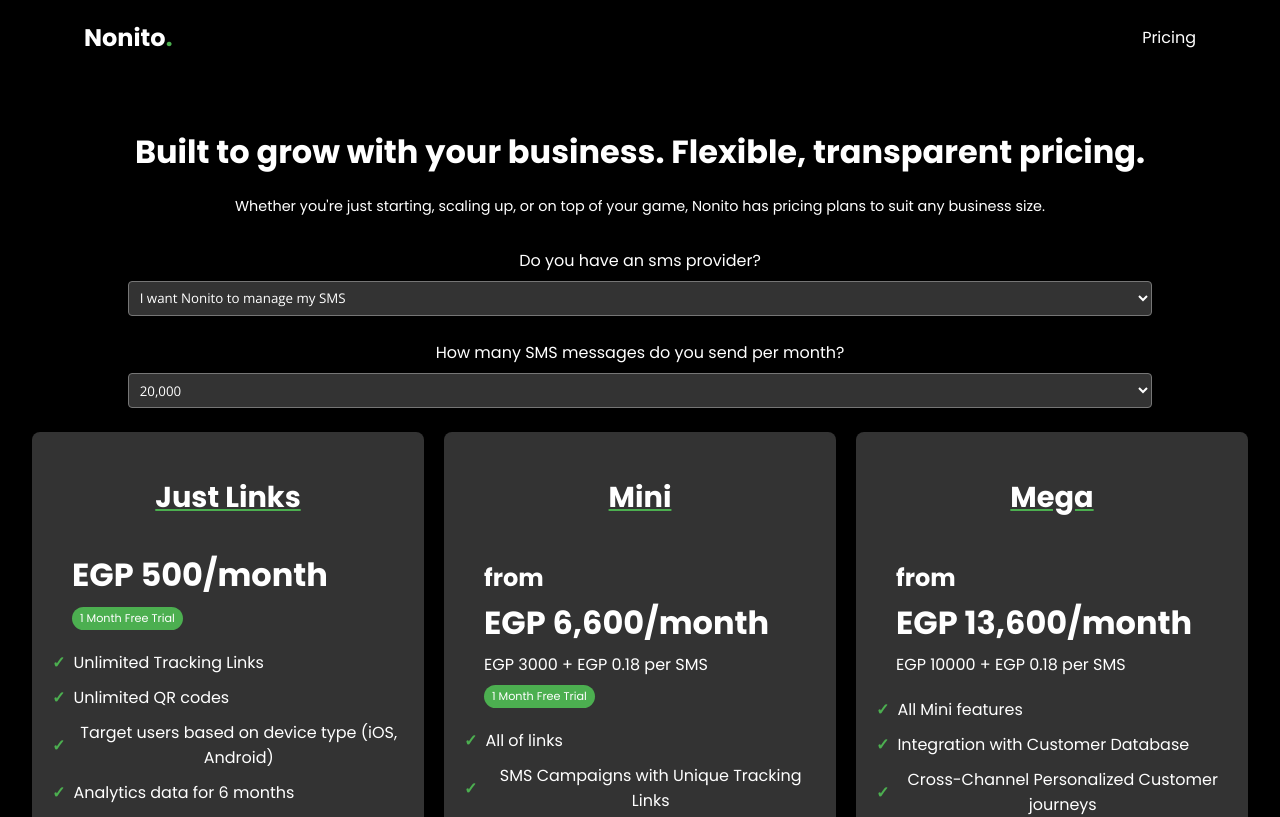
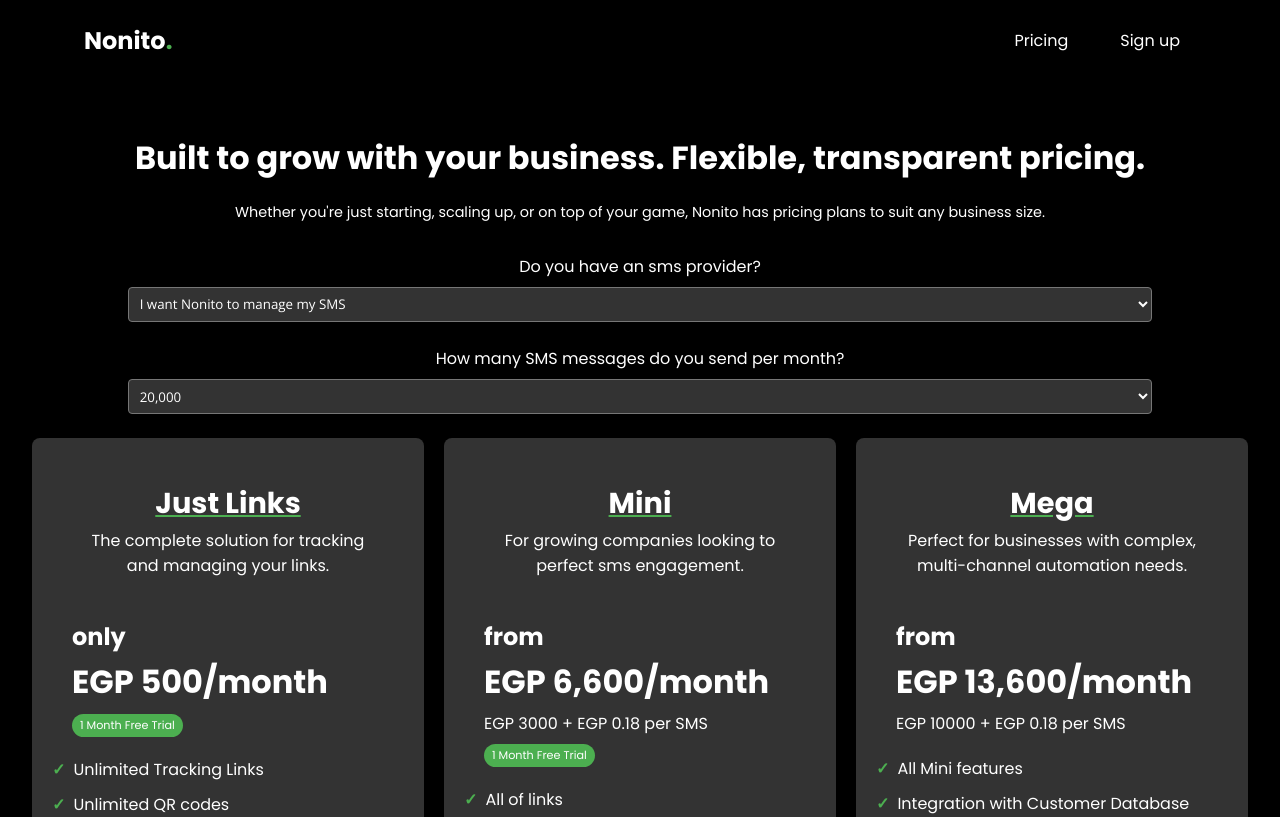
Before and after one commit to Shoffly/nonito_landing, a Next.js app: page /pricing in a window 1280 px wide. Shown: the top 817 px of the page. Built offline with nearby package versions, Linux system fonts and the light colour scheme.

Commit message:
uppdated a ton of things

```diff
--- a/components/Nav.js
+++ b/components/Nav.js
@@ -6,15 +6,18 @@ export default function Nav() {
   return (
     <nav className={styles.nav}>
       <Link href="/">
-      <div className={styles.logo}>
-        Nonito<span className={styles.dot}>.</span>
+        <div className={styles.logo}>
+          Nonito<span className={styles.dot}>.</span>
+        </div>
+      </Link>
+      <div className={styles.navLinks}>
+        <Link href="/pricing">
+          <div className={styles.navButton}>Pricing</div>
+        </Link>
+        <Link href="https://mini.nonito.xyz/signup">
+          <div className={styles.navButton}>Sign up</div>
+        </Link>
       </div>
-        </Link>
-      <Link href="/pricing">
-        <div className={styles.pricing}>
-          Pricing
-        </div>
-          </Link>
     </nav>
   );
 }
--- a/pages/pricing.js
+++ b/pages/pricing.js
@@ -1,11 +1,18 @@
-import React, { useState } from 'react';
+import React, { useState, useEffect } from 'react';
 import styles from '/styles/pricing.module.css';
 import Nav from "../components/Nav";
 import Link from 'next/link';
+import { usePostHog } from 'posthog-js/react'  // Add this import
 
 const PricingPage = () => {
+  const posthog = usePostHog()  // Add this line
   const [smsCount, setSmsCount] = useState(20000);
   const [smsManagement, setSmsManagement] = useState('nonito');
+
+  useEffect(() => {
+    // Track page view
+    posthog?.capture('pricing_page_view')
+  }, [posthog])
 
   const tiers = [
     {
@@ -17,6 +24,7 @@ const PricingPage = () => {
         'Target users based on device type (iOS, Android)',
         'Analytics data for 6 months',
       ],
+      summary: 'The complete solution for tracking and managing your links.',
       noSms: true,
       freeTrial: true,
       buttonLink: 'https://mini.nonito.xyz/signup',
@@ -27,11 +35,12 @@ const PricingPage = () => {
       fixedCost: 3000,
       features: [
         'All of links',
-        'SMS Campaigns with Unique Tracking Links',
-        'Retargeting Campaigns',
+        'SMS personalization',
+        'SMS campaign tracking',
+        'Retargeting SMS Campaigns',
         'Analytics for Links, QR Codes, and SMS',
-        'Personalized sms campaigns',
       ],
+      summary: 'For growing companies looking to perfect sms engagement.',
       freeTrial: true,
       buttonLink: '/form',
       buttonText: 'Contact us now',
@@ -46,9 +55,10 @@ const PricingPage = () => {
         'Dedicated marketing automation support team',
         'Push notification integration',
       ],
+      summary: 'Perfect for businesses with complex, multi-channel automation needs.',
       buttonLink: '/form-mega',
       buttonText: 'Coming Soon',
-      disabled: true, // Add this line
+      disabled: true,
     },
   ];
 
@@ -98,6 +108,10 @@ const PricingPage = () => {
 
   const smsCostPerUnit = getSmsCost(smsCount);
 
+  const handleTierClick = (tierName) => {
+    posthog?.capture('pricing_tier_clicked', { tier: tierName })
+  }
+
   return (
     <div className={styles.container}>
       <Nav />
@@ -138,13 +152,17 @@ const PricingPage = () => {
 
         <div className={styles.pricingTiers}>
           {tiers.map((tier) => (
-            <div key={tier.name} className={styles.pricingCard}>
+            <div key={tier.name} className={styles.pricingCard} onClick={() => handleTierClick(tier.name)}>
               <div className={styles.cardContent}>
                 <h2 className={styles.tierName}>{tier.name}</h2>
+                <p className={styles.tierSummary}>{tier.summary}</p>
                 <div className={styles.pricingDetails}>
                   <p className={styles.price}>
                     {tier.noSms ? (
-                      `${formatCurrency(tier.fixedCost)}/month`
+                      <>
+                       <span className={styles.subtext}>only</span><br />
+{formatCurrency(tier.fixedCost)}/month
+                      </>
                     ) : (
                       <>
                         <span className={styles.subtext}>from</span><br />
--- a/styles/nav.module.css
+++ b/styles/nav.module.css
@@ -17,10 +17,27 @@
   color: #4caf50;
 }
 
+.navLinks {
+  display: flex;
+  gap: 20px; /* Adds space between the buttons */
+}
+
+.navButton {
+  color: white;
+  text-decoration: none;
+  padding: 8px 16px;
+  border-radius: 4px;
+  transition: background-color 0.3s;
+}
+
+.navButton:hover {
+  background-color: rgba(69, 188, 73, 0.1); /* Light green background on hover */
+  text-decoration: none;
+}
+
 .pricing {
   color: white; /* Ensure the pricing link is visible */
 }
-
 
 .pricing:hover {
   color: white;
--- a/styles/pricing.module.css
+++ b/styles/pricing.module.css
@@ -8,7 +8,6 @@
   width:80vw;
 }
 .pricingPage {
-  width: 100vw;
   margin: 0 auto;
   padding: 2rem;
   align-items: center;
@@ -80,18 +79,20 @@
   list-style-type: none;
   padding: 0;
   margin-bottom: 20px;
+  text-align: left; /* Add this line */
 }
 
 .featureItem {
   margin-bottom: 10px;
   display: flex;
-  align-items: center;
+  align-items: flex-start; /* Change from 'center' to 'flex-start' */
 }
 
 .checkmark {
   color: #4CAF50;
   margin-right: 0.5rem;
   font-weight: bold;
+  flex-shrink: 0; /* Add this line */
 }
 
 .smsControl {
@@ -167,6 +168,13 @@
   margin-bottom: 5px;
 }
 
+.tierSummary {
+  max-width: 300px;
+  color: white;
+  margin: auto;
+  min-height: 3em;  /* Ensures consistent card heights */
+}
+
 @media (min-width: 768px) {
   .title {
     text-align: center;
```
Also changed, not shown: pages/form.js (+67 -9 lines), pages/index.js (+18 -7 lines).
